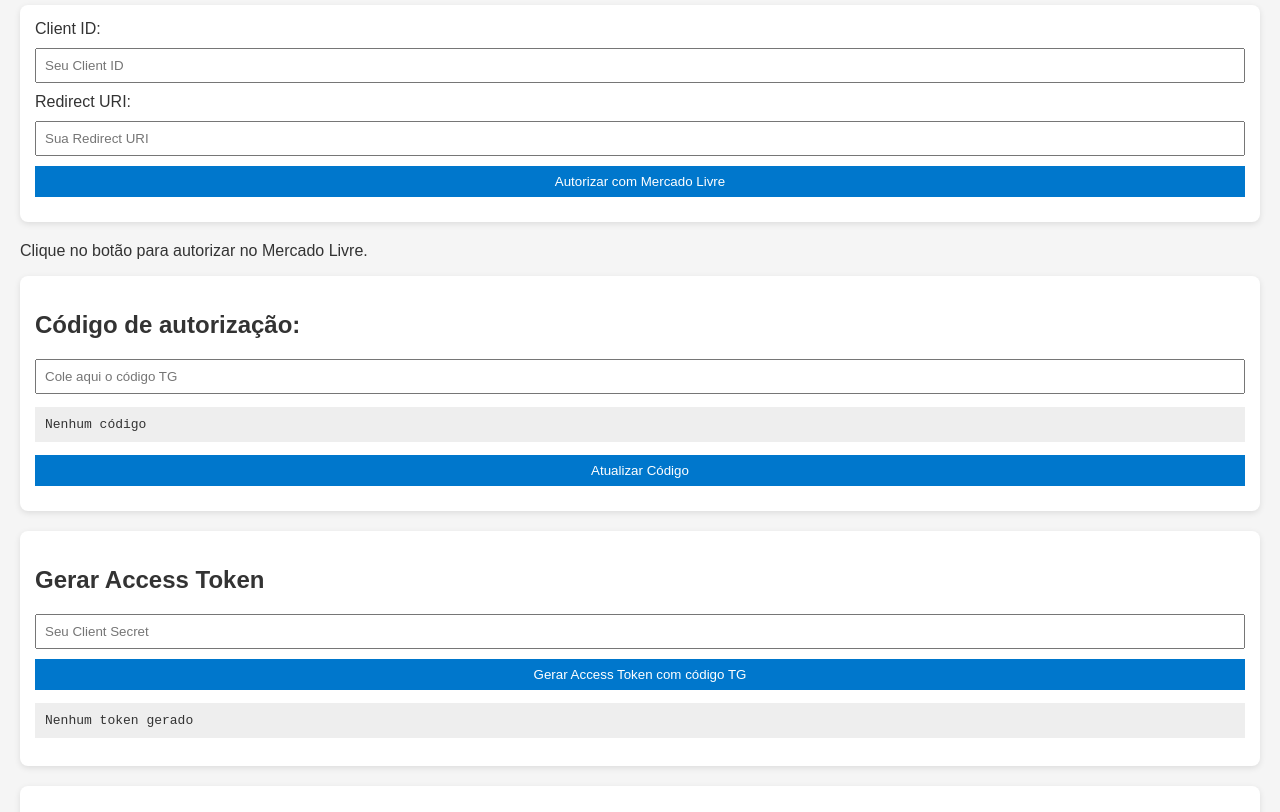
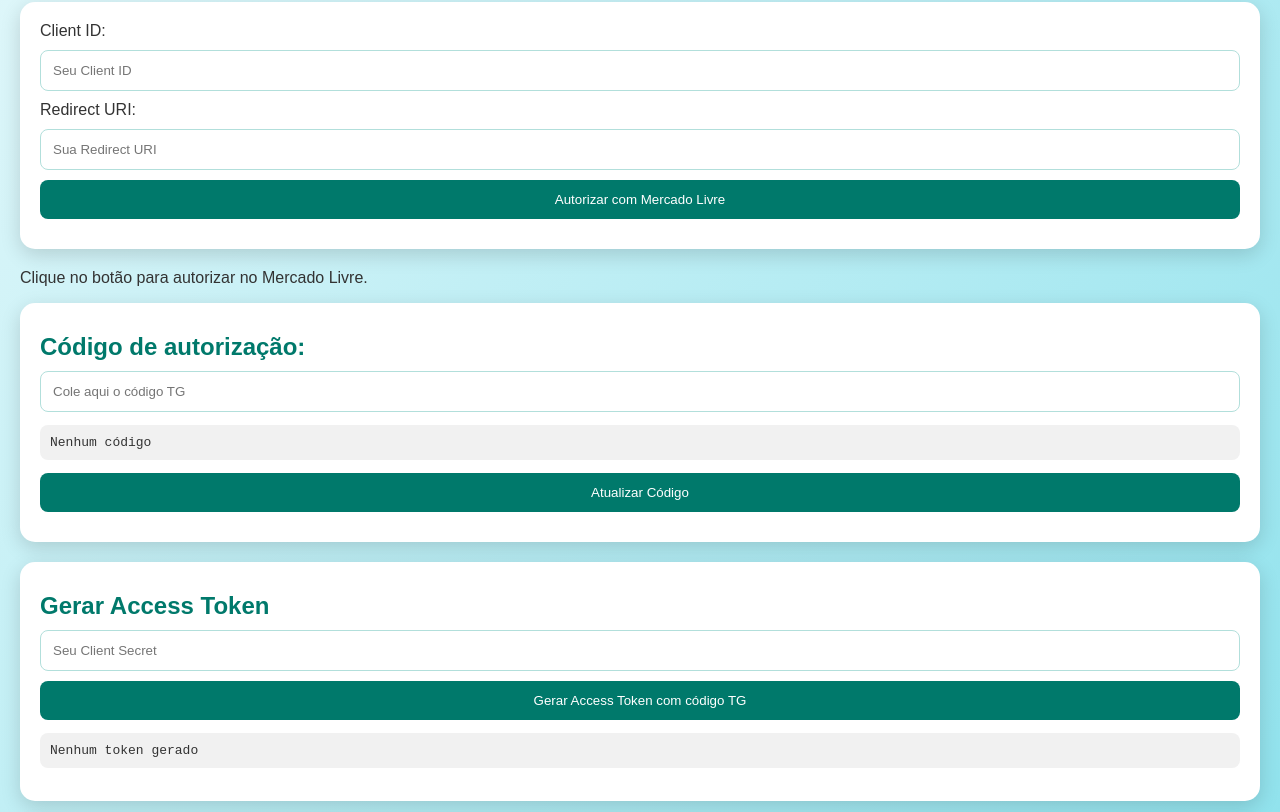
Before and after one commit to Rausonz/APIMERCADOLIVRE, a plain HTML site: page index.html in a window 1280 px wide. Shown: the part 75-887 px from the top of the page. Drawn offline with Linux system fonts and the light colour scheme.

Commit message:
Update styles.css

```diff
--- a/styles.css
+++ b/styles.css
@@ -1,45 +1,66 @@
+/* Estilo do corpo da página */
 body {
-  font-family: Arial, sans-serif;
-  margin: 20px;
-  background-color: #f5f5f5;
+  font-family: 'Poppins', sans-serif; /* Fonte mais moderna */
+  margin: 0;
+  padding: 20px;
+  background: linear-gradient(to bottom right, #e0f7fa, #80deea); /* Gradiente suave */
   color: #333;
+  box-shadow: 0 4px 20px rgba(0, 0, 0, 0.1); /* Sombra sutil */
 }
 
-h1 {
-  color: #0077cc;
+/* Estilo dos títulos */
+h1, h2, h3 {
+  color: #00796b; /* Cor vibrante para os títulos */
+  margin: 10px 0;
+  font-weight: 700; /* Negrito */
 }
 
+/* Estilo das seções */
 .section {
   background: white;
-  padding: 15px;
+  padding: 20px;
   margin-bottom: 20px;
-  border-radius: 8px;
-  box-shadow: 0 2px 6px rgba(0,0,0,0.1);
+  border-radius: 15px; /* Bordas arredondadas */
+  box-shadow: 0 6px 20px rgba(0, 0, 0, 0.15); /* Sombra mais pronunciada */
 }
 
+/* Estilo dos inputs e botões */
 input, button {
   display: block;
   margin: 10px 0;
-  padding: 8px;
+  padding: 12px; /* Aumentando o padding */
   width: 100%;
   box-sizing: border-box;
+  border: 1px solid #b2dfdb; /* Borda suave */
+  border-radius: 8px; /* Bordas arredondadas */
+  transition: border-color 0.3s; /* Transição suave para a borda */
 }
 
+/* Estilo dos botões */
 button {
-  background-color: #0077cc;
+  background-color: #00796b; /* Cor vibrante para o botão */
   color: white;
   border: none;
   cursor: pointer;
-  transition: 0.2s;
+  transition: background-color 0.3s, transform 0.2s; /* Transição suave */
 }
 
+/* Efeito de hover nos botões */
 button:hover {
-  background-color: #005fa3;
+  background-color: #004d40; /* Cor mais escura ao passar o mouse */
+  transform: scale(1.05); /* Efeito de aumento ao passar o mouse */
 }
 
+/* Estilo dos inputs ao focar */
+input:focus {
+  border-color: #00796b; /* Mudança de cor ao focar */
+  outline: none; /* Remove o contorno padrão */
+}
+
+/* Estilo para pré-formatados */
 pre {
-  background: #eee;
+  background: #f1f1f1;
   padding: 10px;
-  white-space: pre-wrap;
-  word-wrap: break-word;
+  border-radius: 8px; /* Bordas arredondadas */
+  overflow: auto; /* Permite rolagem se necessário */
 }
```
